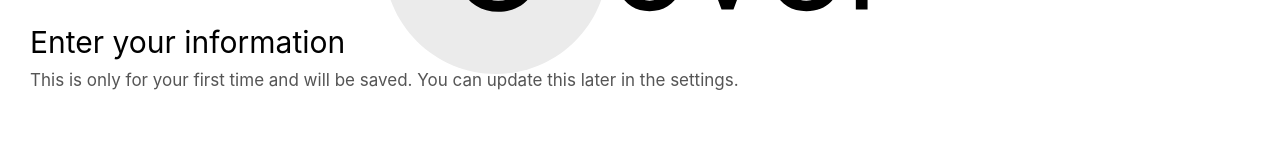
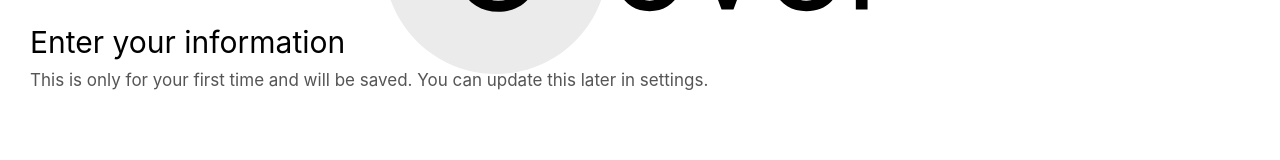
Before and after one commit to vdoubleu/cover2, a React (Vite) app: page / in a window 1280 px wide. Both pictures are taken after a click on the button "Setup". Shown: the part 140-300 px from the top of the page. Built offline with nearby package versions, Linux system fonts and the light colour scheme.

Commit message:
remove one word

```diff
--- a/src/components/pages/Setup/index.tsx
+++ b/src/components/pages/Setup/index.tsx
@@ -72,7 +72,7 @@ function Setup(props: SetupProps) {
                 {
                     isSetup
                     ? (<h3> Here you may update any of your saved values </h3>)
-                    : (<h3> This is only for your first time and will be saved. You can update this later in the settings. </h3>)
+                    : (<h3> This is only for your first time and will be saved. You can update this later in settings. </h3>)
                 }
             </div>
 
```
